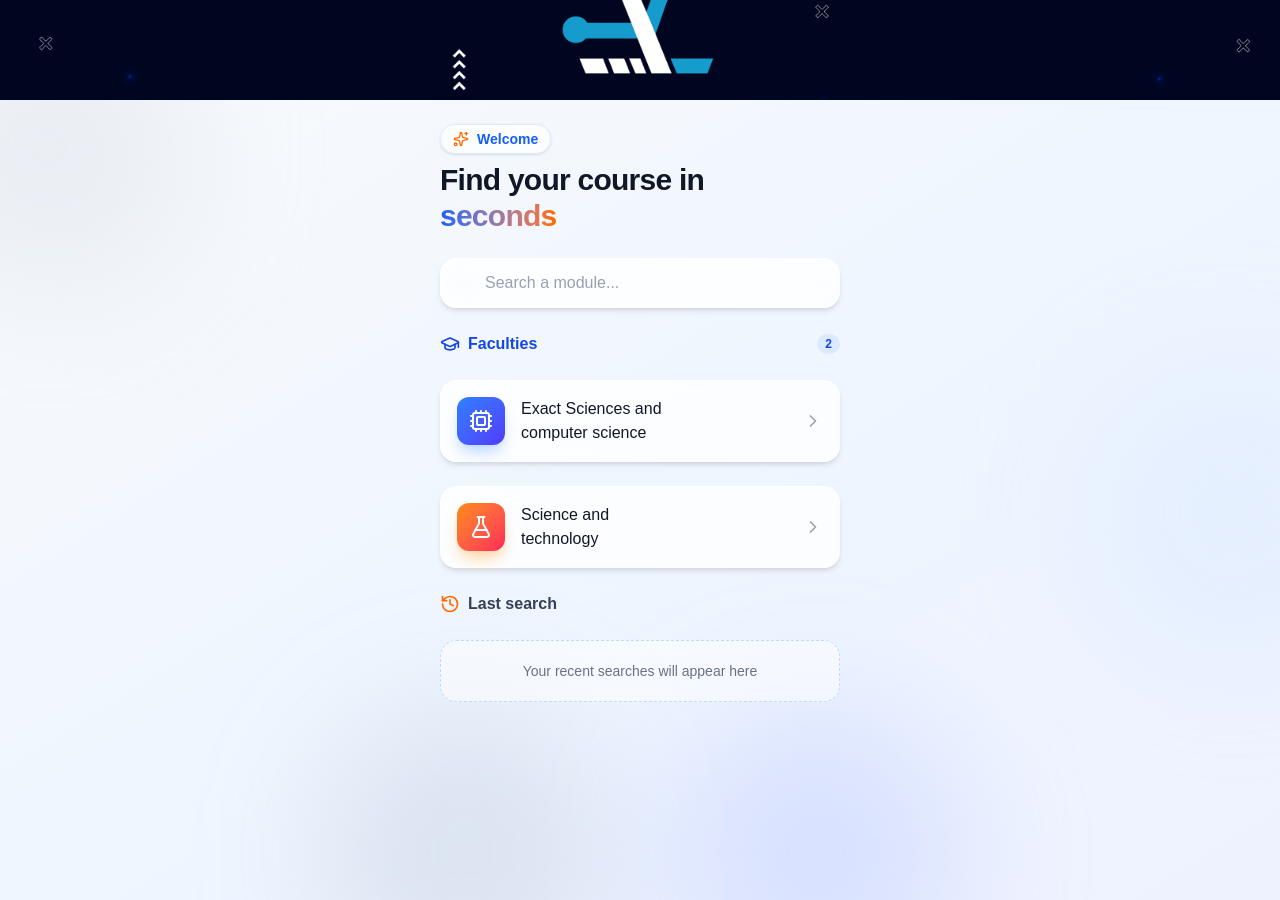
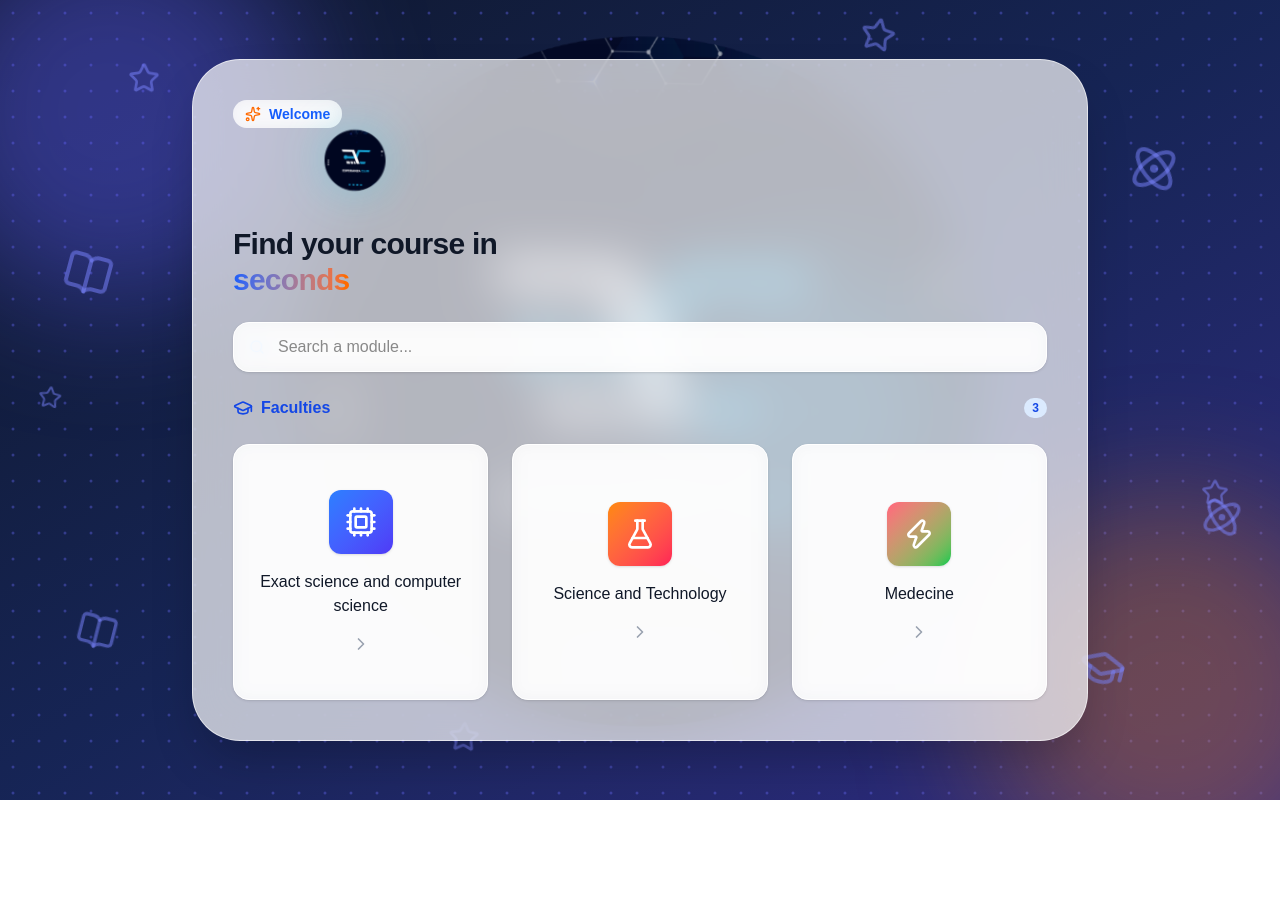
Before and after one commit to ibrahimboukria/course_hub_jijel_univ_front_end, a Next.js app: page /facultes_page in a window 1280 px wide. After the commit the page ends 800 px from the top, so only its background shows below. Built offline with nearby package versions, Linux system fonts and the light colour scheme.

Commit message:
apdate 3

```diff
--- a/app/exact-sciences/page.js
+++ b/app/exact-sciences/page.js
@@ -1,38 +1,72 @@
-export default function Informatique(){
+import Link from "next/link";
+import { Laptop, Atom, Sigma, ChevronRight, ArrowLeft } from "lucide-react";
 
-    return(
-        <main>
-            <div>
-                <div>
-                    <p></p>
-                    <h1></h1>
-                </div>
-                  <div>
-                      <Link></Link>
-                      <Link></Link>
-                  </div>
-                  <div>
-                    <h1></h1>
-                    <h1></h1>
-                    <h1></h1>
-                    <h1></h1>
-                    <h1></h1>
-                     <h1></h1>
+const SUBJECTS = [
+  {
+    name: "Computer science",
+    href: "/IT",
+    icon: Laptop,
+    color: "from-blue-500 to-indigo-600",
+    shadow: "shadow-blue-200",
+  },
+  {
+    name: "Physique",
+    href: "/physique",
+    icon: Atom,
+    color: "from-emerald-500 to-teal-600",
+    shadow: "shadow-emerald-200",
+  },
+  {
+    name: "Math",
+    href: "/math",
+    icon: Sigma,
+    color: "from-orange-400 to-rose-500",
+    shadow: "shadow-orange-200",
+  },
+];
 
-                  </div>
-                  <div>
-                    <></>
-                  </div>
+export default function Exactseince() {
+  return (
+    <main className="min-h-screen w-full bg-gradient-to-br from-blue-50 to-blue-200 flex justify-center items-center p-3 sm:p-6">
+      <div className="w-full max-w-3xl bg-white rounded-2xl sm:rounded-3xl border border-slate-200 shadow-xl p-5 sm:p-8">
 
 
 
+        <Link
+          href="/facultes_page"
+          className="inline-flex items-center gap-1.5 text-sm text-slate-500 hover:text-blue-700 transition mb-4"
+        >
+          <ArrowLeft className="w-4 h-4" />
+          Back to faculties
+        </Link>
+
+        <h1 className="text-2xl sm:text-3xl font-bold text-slate-900 mb-1">
+          Exact Sciences
+        </h1>
+        <p className="text-sm text-slate-500 mb-6">Choose your department</p>
+
+        <div className="grid grid-cols-1 gap-3 sm:gap-4 sm:grid-cols-3">
 
 
 
+          {SUBJECTS.map(({ name, href, icon: Icon,color,shadow }) =>(
+          <Link
+              key={href} href={href}
+              className={`group relative flex sm:flex-col items-center gap-4 sm:gap-3 rounded-2xl bg-gradient-to-br ${color} text-white p-4 sm:p-6 shadow-lg ${shadow} transition hover:-translate-y-1 hover:shadow-xl`}
+            >
+              <span className="shrink-0 p-2.5 rounded-xl bg-white/20">
+                <Icon size={32} strokeWidth={1.75} />
+              </span>
 
 
-            </div>
-        </main>
+              <span className="flex-1 sm:flex-none text-base font-medium sm:text-center">{name}
 
-    )
+              </span>
+              <ChevronRight className="sm:hidden w-5 h-5 opacity-80 transition group-hover:translate-x-1" />
+            </Link>
+          ))}
+        </div>
+      </div>
+    </main>
+  );
 }
--- /dev/null
+++ b/app/facultes_page/DotGrid.js
@@ -0,0 +1,58 @@
+'use client';
+import { useEffect, useRef } from "react";
+
+export default function DotGrid() {
+  const ref = useRef(null);
+
+  useEffect(() => {
+    const canvas = ref.current;
+    const ctx = canvas.getContext("2d");
+    const gap = 26;
+    const radius = 140;
+    const mouse = { x: -9999, y: -9999 };
+    let raf;
+
+    const resize = () => {
+      canvas.width = window.innerWidth;
+      canvas.height = window.innerHeight;
+    };
+    const move = (e) => { mouse.x = e.clientX; mouse.y = e.clientY; };
+    const leave = () => { mouse.x = -9999; mouse.y = -9999; };
+
+    const draw = () => {
+      ctx.clearRect(0, 0, canvas.width, canvas.height);
+      for (let x = gap / 2; x < canvas.width; x += gap) {
+        for (let y = gap / 2; y < canvas.height; y += gap) {
+          const dx = x - mouse.x;
+          const dy = y - mouse.y;
+          const dist = Math.hypot(dx, dy);
+          const t = Math.max(0, 1 - dist / radius);
+          const push = t * 14;
+          const px = dist ? x + (dx / dist) * push : x;
+          const py = dist ? y + (dy / dist) * push : y;
+          ctx.beginPath();
+          ctx.arc(px, py, 1.5 + t * 3.5, 0, Math.PI * 2);
+          ctx.fillStyle = t > 0
+            ? `rgba(249,115,22,${0.4 + t * 0.6})`
+            : "rgba(99,102,241,0.4)";
+          ctx.fill();
+        }
+      }
+      raf = requestAnimationFrame(draw);
+    };
+
+    resize();
+    draw();
+    window.addEventListener("resize", resize);
+    window.addEventListener("mousemove", move);
+    document.addEventListener("mouseleave", leave);
+    return () => {
+      cancelAnimationFrame(raf);
+      window.removeEventListener("resize", resize);
+      window.removeEventListener("mousemove", move);
+      document.removeEventListener("mouseleave", leave);
+    };
+  }, []);
+
+  return <canvas ref={ref} className="pointer-events-none absolute inset-0" />;
+}
--- a/app/facultes_page/page.js
+++ b/app/facultes_page/page.js
@@ -1,28 +1,99 @@
+'use client';
+import ParallaxBg from "./parallaxBg";
 import Link from "next/link";
+import DotGrid from "./DotGrid"
+import { useState } from "react";
 import {
   Search,
   GraduationCap,
+  Sparkles,
+  Star,
+  Atom,
+  BookOpen,
+  Cpu,
   FlaskConical,
-  Cpu,
-  History,
   ChevronRight,
-  Sparkles,
+  Zap,
 } from "lucide-react";
 
+const floating = [
+  { Icon: Star, style: "top-[8%] left-[10%]", delay: "0s", size: "w-8 h-8" },
+  { Icon: Atom, style: "top-[20%] right-[8%]", delay: "1s", size: "w-12 h-12" },
+  { Icon: BookOpen, style: "bottom-[15%] left-[6%]", delay: "2s", size: "w-10 h-10" },
+  { Icon: GraduationCap, style: "bottom-[10%] right-[12%]", delay: "3s", size: "w-12 h-12" },
+  { Icon: Star, style: "top-[50%] left-[3%]", delay: "4s", size: "w-6 h-6" },
+  { Icon: Star, style: "top-[60%] right-[4%]", delay: "5s", size: "w-7 h-7" },
+  { Icon: Star, style: "top-[5%] right-[30%]", delay: "1.5s", size: "w-9 h-9" },
+{ Icon: BookOpen, style: "top-[35%] left-[5%]", delay: "2.5s", size: "w-12 h-12" },
+{ Icon: Atom, style: "bottom-[30%] right-[3%]", delay: "3.5s", size: "w-10 h-10" },
+{ Icon: Star, style: "bottom-[5%] left-[35%]", delay: "0.5s", size: "w-8 h-8" },
+];
+
+const faculties = [
+  {
+    href: "/exact-sciences",
+    title: "Exact science and computer science",
+    icon: Cpu,
+    color: "from-blue-500 to-indigo-600",
+  },
+  {
+    href: "/science-technology",
+    title: "Science and Technology",
+    icon: FlaskConical,
+    color: "from-orange-400 to-rose-500",
+  },
+  {
+    href: "/science-technology",
+    title: "Medecine",
+    icon: Zap,
+    color: "from-rose-400 to-green-500",
+  },
+];
+
+
+
+
+
+
+
+
 export default function FacultesPage() {
+  const[query,setquery]=useState("");
+
   return (
-    <main className="relative w-full min-h-screen overflow-hidden bg-gradient-to-br from-slate-50 via-blue-50 to-indigo-50">
-      <div className="absolute -top-24 -left-24 w-72 h-72 rounded-full bg-slate-300/30 blur-3xl" />
-      <div className="absolute top-1/3 -right-24 w-72 h-72 rounded-full bg-blue-200/20 blur-3xl" />
-      <div className="absolute -bottom-24 left-1/4 w-72 h-72 rounded-full bg-slate-400/20 blur-3xl" />
-      <div className="absolute -bottom-24 right-1/4 w-72 h-72 rounded-full bg-indigo-300/30 blur-3xl" />
+    <main className="relative min-h-screen overflow-hidden bg-gradient-to-br from-slate-900 via-blue-950 to-indigo-900 p-4 sm:p-8   flex flex-col lg:flex-row items-center justify-center gap-8 lg:gap-12">
+  <ParallaxBg />
+  <DotGrid />
 
-      <div className="relative flex flex-col gap-6 p-6 w-full max-w-md mx-auto">
+<div className="pointer-events-none absolute -top-20 -left-20 w-96 h-96 rounded-full bg-indigo-500/40 blur-3xl" />
+<div className="pointer-events-none absolute -bottom-20 -right-20 w-96 h-96 rounded-full bg-orange-400/30 blur-3xl" />
+<div className="pointer-events-none absolute top-1/3 right-1/4 w-72 h-72 rounded-full bg-sky-500/30 blur-3xl" />
+
+      {floating.map(({ Icon, style, delay, size }, i) => (
+        <Icon
+          key={i}
+          className={`float absolute ${style} ${size} text-indigo-400/50 pointer-events-none`}
+          style={{ animationDelay: delay }}
+        />
+      ))}
+
+      <div className="relative z-10 w-full max-w-4xl overflow-hidden rounded-[3rem] border border-white/60 bg-white/70 backdrop-blur-xl shadow-2xl p-6 sm:p-10">
+        <div className="relative flex flex-col gap-6 w-full">
           <div className="flex flex-col gap-2">
-          <div className="inline-flex items-center gap-2 self-start px-3 py-1 rounded-full bg-white/70 backdrop-blur border border-blue-100 shadow-sm">
+            <div className="inline-flex items-center gap-2 self-start px-3 py-1 rounded-full bg-white/70 backdrop-blur">
               <Sparkles className="w-4 h-4 text-orange-500" />
               <p className="text-sm font-semibold text-blue-600">Welcome</p>
             </div>
+            <div className="relative z-10 flex shrink-0 justify-center lg:w-[30%]">
+  <img
+    src="/fond.png"
+    alt="Esperanza Club"
+    className="drift w-64 lg:w-full object-contain drop-shadow-[0_0_25px_rgba(34,211,238,0.35)]"
+  />
+</div>
+
+
+
             <h1 className="text-3xl font-extrabold tracking-tight text-gray-900">
               Find your course in <br />
               <span className="bg-gradient-to-r from-blue-600 to-orange-500 bg-clip-text text-transparent">
@@ -33,72 +104,43 @@ export default function FacultesPage() {
 
           <div className="relative w-full">
             <Search className="absolute left-4 top-1/2 -translate-y-1/2 w-4 h-4 text-blue-400" />
+
+
+
             <input
               type="text"
               placeholder="Search a module..."
-            className="w-full pl-11 pr-4 py-3 bg-white/80 backdrop-blur border border-white rounded-2xl shadow-md outline-none transition placeholder:text-gray-400 focus:border-blue-400 focus:ring-4 focus:ring-blue-100"
+              className="w-full pl-11 pr-4 py-3 bg-white/80 backdrop-blur border border-white rounded-2xl shadow focus:outline-none focus:ring-2 focus:ring-blue-300"
+              onChange={(e)=>setquery(e.target.value)}
             />
           </div>
+
+
+
 
           <div className="flex items-center gap-2 text-blue-700">
             <GraduationCap className="w-5 h-5" />
             <h2 className="font-semibold">Faculties</h2>
             <span className="ml-auto px-2 py-0.5 text-xs font-semibold rounded-full bg-blue-100 text-blue-700">
-            2
+              {faculties.length}
             </span>
           </div>
 
-
-
+          <div className="grid grid-cols-2 md:grid-cols-3 gap-6">
+            {faculties.map(({ href, title, icon: Icon, color }) => (
               <Link
-          href="/exact-sciences"
-          className="group flex items-center justify-between w-full bg-white/80 backdrop-blur border border-white rounded-2xl p-4 shadow-md transition hover:shadow-xl hover:-translate-y-1 hover:border-blue-300"
+                key={href}
+                href={href}
+                className="group flex flex-col items-center justify-center gap-4 text-center min-h-64 bg-white/80 backdrop-blur border border-white rounded-2xl p-6 shadow hover:scale-105 hover:shadow-xl transition "
               >
-          <div className="flex items-center gap-4">
-            <div className="p-3 rounded-xl bg-gradient-to-br from-blue-500 to-indigo-600 text-white shadow-lg shadow-blue-200">
-             <Cpu className="w-6 h-6" />
+                <div className={`p-4 rounded-xl bg-gradient-to-br ${color} text-white shadow`}>
+                  <Icon className="w-8 h-8" />
                 </div>
-            <h3 className="font-medium text-gray-900">
-              Exact Sciences and <br />
-              computer science
-            </h3>
+                <h3 className="font-medium text-gray-900">{title}</h3>
+                <ChevronRight className="w-5 h-5 text-gray-400 transition group-hover:translate-x-1" />
+              </Link>
+            ))}
           </div>
-          <ChevronRight className="w-5 h-5 text-gray-400 transition group-hover:translate-x-1 group-hover:text-blue-600" />
-        </Link>
-
-
-
-
-
-    <Link
-          href="/science-technology"
-          className="group flex items-center justify-between w-full bg-white/80 backdrop-blur border border-white rounded-2xl p-4 shadow-md transition hover:shadow-xl hover:-translate-y-1 hover:border-orange-300"
-        >
-          <div className="flex items-center gap-4">
-            <div className="p-3 rounded-xl bg-gradient-to-br from-orange-400 to-rose-500 text-white shadow-lg shadow-orange-200">
-
-               <FlaskConical className="w-6 h-6" />
-            </div>
-            <h3 className="font-medium text-gray-900">
-              Science and <br />
-              technology
-            </h3>
-          </div>
-          <ChevronRight className="w-5 h-5 text-gray-400 transition group-hover:translate-x-1 group-hover:text-orange-500" />
-
-
-
-
-
-    </Link>
-
-        <div className="flex items-center gap-2 text-gray-700">
-          <History className="w-5 h-5 text-orange-500" />
-          <h2 className="font-semibold">Last search</h2>
-        </div>
-
-        <div className="rounded-2xl border border-dashed border-blue-200 bg-white/50 px-4 py-5 text-center text-sm text-gray-500">
-          Your recent searches will appear here
         </div>
       </div>
     </main>
--- /dev/null
+++ b/app/facultes_page/parallaxBg.js
@@ -0,0 +1,48 @@
+'use client';
+import { useEffect, useRef } from "react";
+
+export default function ParallaxBg() {
+  const back = useRef(null);
+  const front = useRef(null);
+
+  useEffect(() => {
+    const target = { x: 0, y: 0 };
+    const cur = { x: 0, y: 0 };
+    let raf;
+
+    const move = (e) => {
+      target.x = (e.clientX / window.innerWidth - 0.5) * 2;
+      target.y = (e.clientY / window.innerHeight - 0.5) * 2;
+    };
+
+    const tick = () => {
+      cur.x += (target.x - cur.x) * 0.06;
+      cur.y += (target.y - cur.y) * 0.06;
+      if (back.current)
+        back.current.style.transform = `translate(${-cur.x * 20}px, ${-cur.y * 20}px) scale(1.1)`;
+      if (front.current)
+        front.current.style.transform = `translate(${cur.x * 45}px, ${cur.y * 45}px) scale(1.15)`;
+      raf = requestAnimationFrame(tick);
+    };
+
+    window.addEventListener("mousemove", move);
+    tick();
+    return () => {
+      cancelAnimationFrame(raf);
+      window.removeEventListener("mousemove", move);
+    };
+  }, []);
+
+  return (
+    <div className="pointer-events-none absolute inset-0 overflow-hidden">
+      <div ref={back} className="absolute inset-0">
+        <img src="/fond.png" alt="" className="h-full w-full object-cover opacity-30 blur-sm" />
+      </div>
+      <div ref={front} className="absolute inset-0">
+        <div className="drift h-full w-full">
+          <img src="/fond.png" alt="" className="h-full w-full object-cover opacity-80" />
+        </div>
+      </div>
+    </div>
+  );
+}
--- a/app/globals.css
+++ b/app/globals.css
@@ -24,3 +24,21 @@ body {
   color: var(--foreground);
   font-family: Arial, Helvetica, sans-serif;
 }
+@keyframes float {
+  0%, 100% { transform: translateY(0) rotate(0deg); }
+  50% { transform: translateY(-30px) rotate(15deg); }
+}
+.float { animation: float 6s ease-in-out infinite; }
+
+@media (prefers-reduced-motion: reduce) {
+  .float { animation: none; }
+}
+@keyframes drift {
+  0%, 100% { transform: translateY(0) rotate(0deg); }
+  50% { transform: translateY(-18px) rotate(1.5deg); }
+}
+.drift { animation: drift 9s ease-in-out infinite; }
+
+@media (prefers-reduced-motion: reduce) {
+  .drift { animation: none; }
+}
--- a/app/heather/page.js
+++ /dev/null
@@ -1,10 +0,0 @@
-export default function Headers(){
-
-
-    return(
-<div
-  className="w-full h-[100px] bg-cover bg-center bg-no-repeat bg-natural shadow-sm"
-  style={{ backgroundImage: "url('/bg.png')" }}
-/>
-    )
-}
--- a/app/layout.tsx
+++ b/app/layout.tsx
@@ -24,7 +24,7 @@ export default function RootLayout({ children }: LayoutProps<"/">) {
       className={`${geistSans.variable} ${geistMono.variable} h-full antialiased`}
     >
       <body className="min-h-full flex flex-col">
-        <Headers/>
+
         {children}
         </body>
     </html>
```
Also changed, not shown: app/IT/page.js (added, +78 -0 lines). Lines whose indentation alone changed are shown as unchanged.
